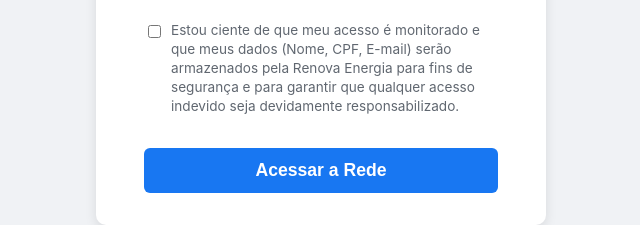
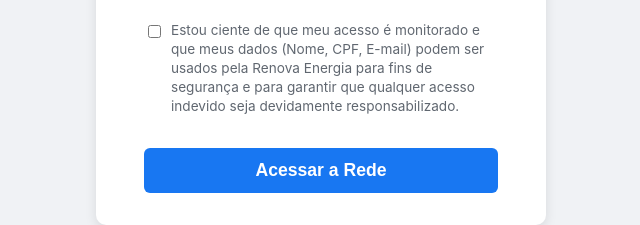
Before and after one commit to renova-energia/wifi-portal, a plain HTML site: page index.html in a window 1280 px wide. Shown: the part 674-899 px from the top of the page, 319-959 px from the left. Drawn offline with Linux system fonts and the light colour scheme.

Commit message:
Update index.html

```diff
--- a/index.html
+++ b/index.html
@@ -41,7 +41,7 @@
             <div class="terms-group">
                 <input type="checkbox" id="terms-agree" name="consentimento-termos" value="aceito" required>
                 <label for="terms-agree">
-                    Estou ciente de que meu acesso é monitorado e que meus dados (Nome, CPF, E-mail) serão armazenados pela Renova Energia para fins de segurança e para garantir que qualquer acesso indevido seja devidamente responsabilizado.
+                    Estou ciente de que meu acesso é monitorado e que meus dados (Nome, CPF, E-mail) podem ser usados pela Renova Energia para fins de segurança e para garantir que qualquer acesso indevido seja devidamente responsabilizado.
                 </label>
             </div>
 
```
